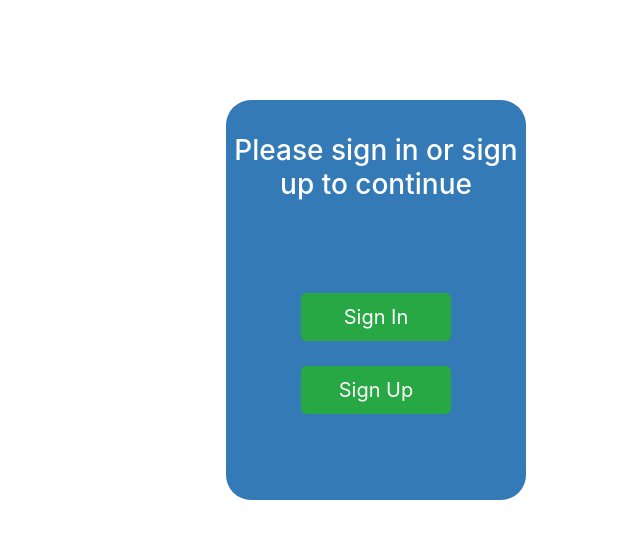
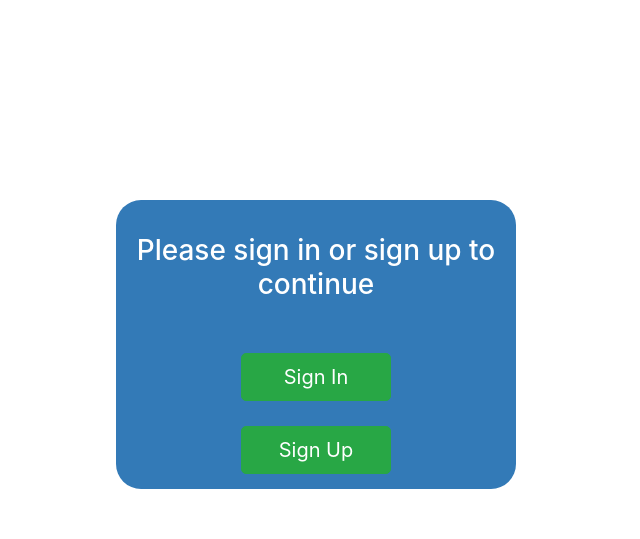
Before and after one commit to Karinmia/qa-service, a Django app: page /profile/ in a window 1280 px wide. Shown: the top 539 px of the page, without its empty margins (324-964 px from the left). Run offline with Django 3.2, Linux system fonts and the light colour scheme; some libraries are stand-ins or nearby versions.

Commit message:
Code fixes & improvements

```diff
--- a/tasks/jira.py
+++ b/tasks/jira.py
@@ -24,7 +24,7 @@ class JiraClient:
             },
             'summary': summary,
             'description': desc,
-            'issuetype': {
+            'issue_type': {
                 'name': issue_type
             }
         }}
--- a/tasks/static/css/auth.css
+++ b/tasks/static/css/auth.css
@@ -1,10 +1,11 @@
 .auth {
     color: white;
     background: #337ab7;
-    width: 300px;
-    height: 400px;
-    margin: 100px 100px 100px 550px;
-    border-radius:25px 25px 25px 25px;
+    max-width: 400px;
+    max-height: 300px;
+    margin: auto;
+    margin-top: 200px;
+    border-radius: 25px;
 }
 
 .authtext{
@@ -14,7 +15,7 @@
 
 .authbutton{
     text-align: center;
-    margin-top: 50px;
+    margin-top: 10px;
     margin-left: 20px;
     margin-right: 20px;
 }
--- a/tasks/templates/tasks/base.html
+++ b/tasks/templates/tasks/base.html
@@ -11,7 +11,7 @@
           crossorigin="anonymous">
     <link rel="stylesheet" href="{% static 'css/tasks.css' %}">
     <link rel="stylesheet" href="{% static 'css/sidebar.css' %}">
-    <link rel="stylesheet" href="{% static 'css/auth.css' %}">
+
     <link rel="stylesheet" href="https://use.fontawesome.com/releases/v5.7.0/css/all.css"
           integrity="sha384-lZN37f5QGtY3VHgisS14W3ExzMWZxybE1SJSEsQp9S+oqd12jhcu+A56Ebc1zFSJ"
           crossorigin="anonymous"
@@ -70,6 +70,7 @@
     </div>
 </div>
 {% else %}
+<link rel="stylesheet" href="{% static 'css/auth.css' %}">
 {% csrf_token %}
     <div class="auth">
         </br>
--- a/tasks/templates/tasks/task_list.html
+++ b/tasks/templates/tasks/task_list.html
@@ -3,7 +3,6 @@
 {% block content %}
 <div class="list-group" id="tasks">
     {% for task in tasks %}
-        {% if task.author == request.user %}
         <div class="row task list-group-item">
             <div class="col-10 task-content">
                 <h4 id="{{ task.id }}" class="task-title expand" style="cursor: pointer;">{{ task.title }}</h4>
@@ -26,7 +25,6 @@
                 </button>
             </div>
         </div>
-    {% endif %}
     {% endfor %}
 </div>
 
--- a/tasks/views.py
+++ b/tasks/views.py
@@ -7,7 +7,7 @@ from .models import Task
 
 
 def task_list(request):
-    tasks = Task.objects.all().order_by('-created_at')
+    tasks = Task.objects.filter(author=request.user).order_by('-created_at')
     return render(request, 'tasks/task_list.html', {'tasks': tasks})
 
 
```
